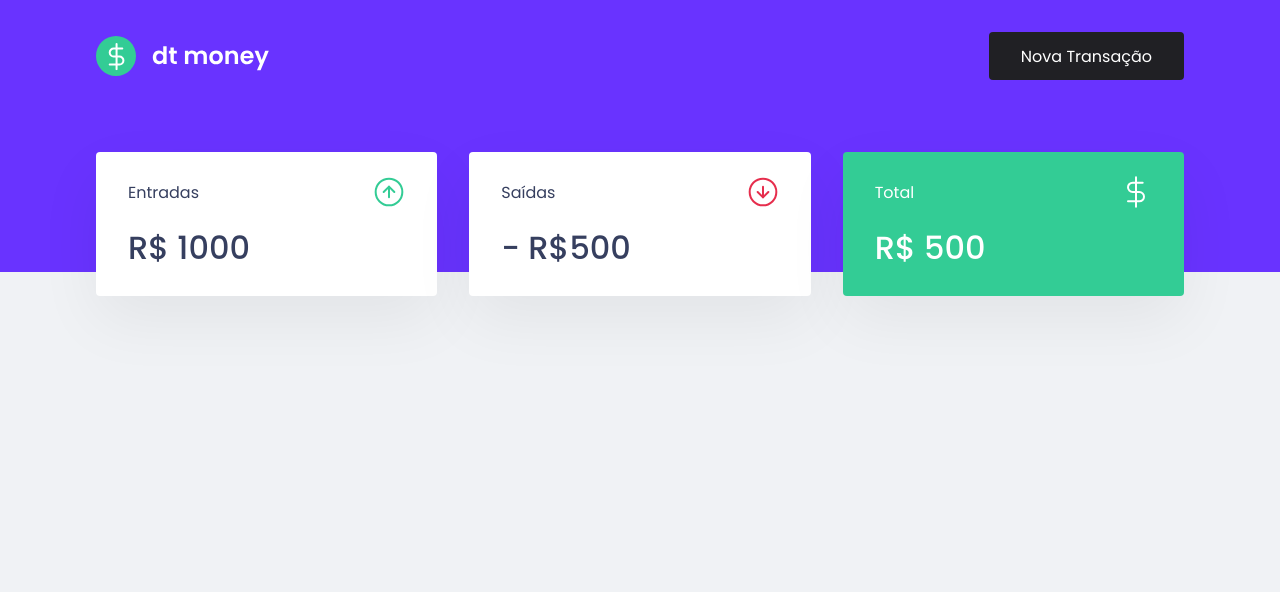
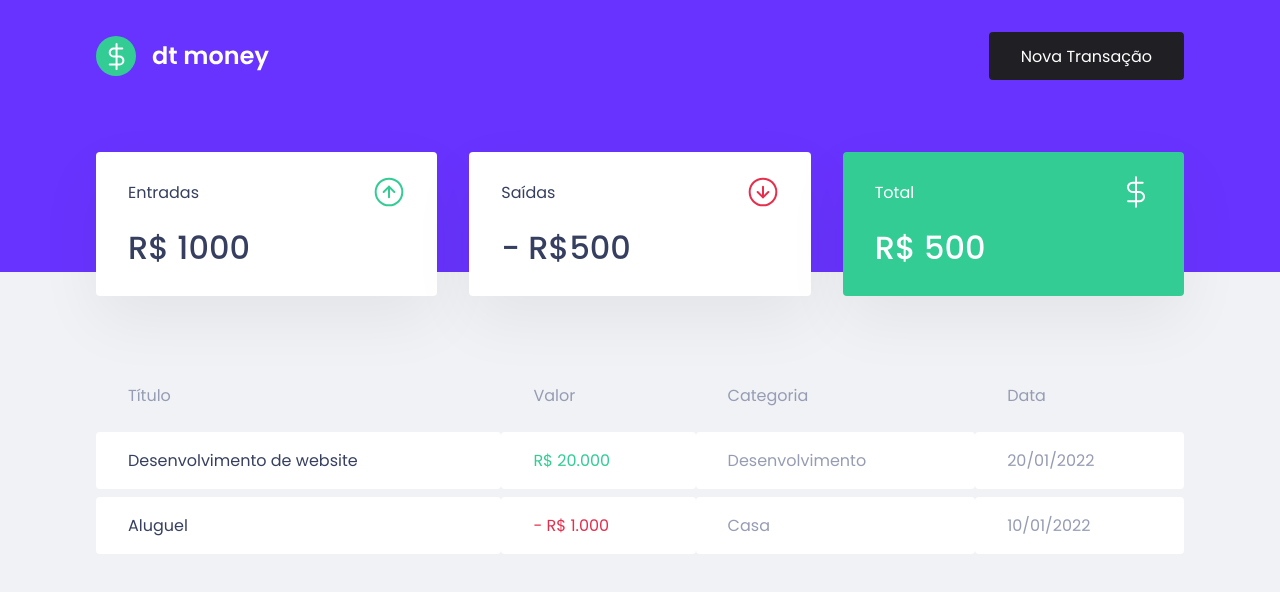
Before and after one commit to dribeirodev/ignite-dtmoney, a React (Create React App) app: page / in a window 1280 px wide. Shown: the top 592 px of the page. Built offline with nearby package versions, Linux system fonts and the light colour scheme.

Commit message:
feat: implement component transactions table

```diff
--- a/src/components/Dashboard/index.tsx
+++ b/src/components/Dashboard/index.tsx
@@ -1,9 +1,11 @@
 import { Summary } from '../Summary';
 
+import { TransactionsTable } from '../TransactionsTable';
 import { Container } from './styles';
 
 export const Dashboard = () => (
   <Container>
     <Summary />
+    <TransactionsTable />
   </Container>
 );
--- /dev/null
+++ b/src/components/TransactionsTable/index.tsx
@@ -0,0 +1,33 @@
+import { Container } from './styles';
+
+export const TransactionsTable = () => {
+  return (
+    <Container>
+      <table>
+        <thead>
+          <tr>
+            <th>Título</th>
+            <th>Valor</th>
+            <th>Categoria</th>
+            <th>Data</th>
+          </tr>
+        </thead>
+
+        <tbody>
+          <tr>
+            <td>Desenvolvimento de website</td>
+            <td className="deposit">R$ 20.000</td>
+            <td>Desenvolvimento</td>
+            <td>20/01/2022</td>
+          </tr>
+          <tr>
+            <td>Aluguel</td>
+            <td className="withdraw">- R$ 1.000</td>
+            <td>Casa</td>
+            <td>10/01/2022</td>
+          </tr>
+        </tbody>
+      </table>
+    </Container>
+  );
+};
--- /dev/null
+++ b/src/components/TransactionsTable/styles.ts
@@ -0,0 +1,35 @@
+import styled from 'styled-components';
+
+export const Container = styled.div`
+  margin-top: 4rem;
+  table {
+    width: 100%;
+    border-spacing: 0 0.5rem;
+    th {
+      color: var(--text-body);
+      font-weight: 400;
+      padding: 1rem 2rem;
+      text-align: left;
+      line-height: 1.5rem;
+    }
+    td {
+      padding: 1rem 2rem;
+      border: 0;
+      background: var(--shape);
+      color: var(--text-body);
+      border-radius: 0.25rem;
+
+      &:first-child {
+        color: var(--text-title);
+      }
+
+      &.deposit {
+        color: var(--green);
+      }
+
+      &.withdraw {
+        color: var(--red);
+      }
+    }
+  }
+`;
```
